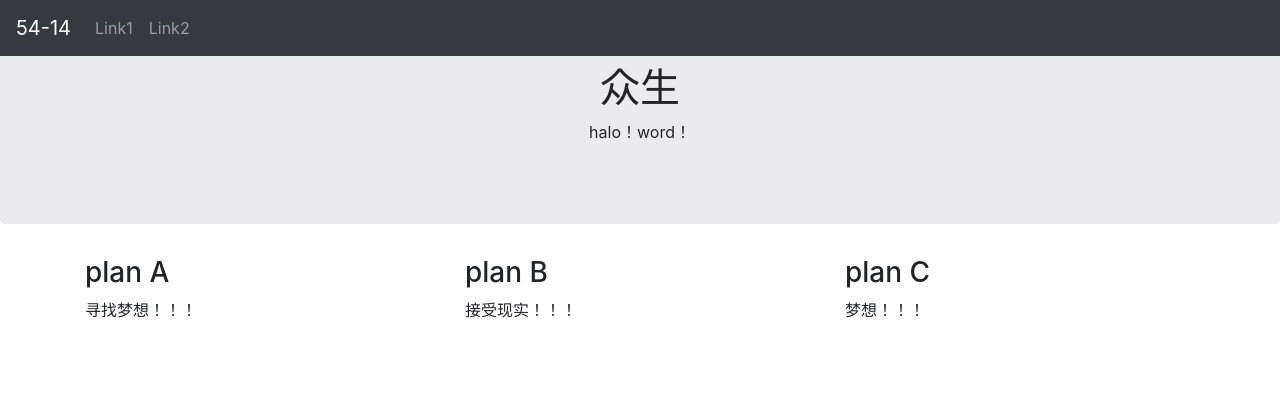
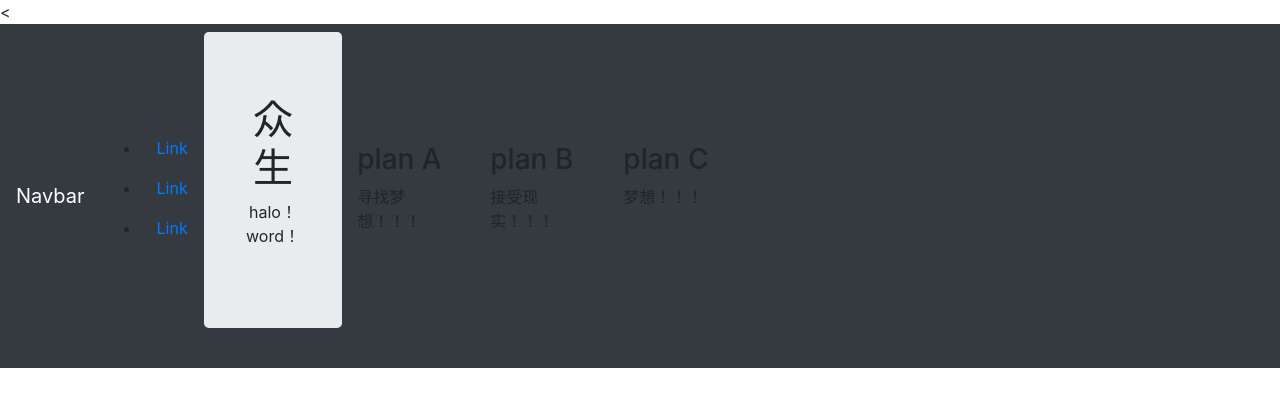
Before and after one commit to 54-14/54-14.github.io, a plain HTML site: page index.html in a window 1280 px wide. Drawn offline with nearby package versions, Linux system fonts and the light colour scheme.

Commit message:
Update index.html

```diff
--- a/index.html
+++ b/index.html
@@ -11,17 +11,24 @@
 </head>
 <body>
 
-<nav class="navbar navbar-expand-sm bg-dark navbar-dark fixed-top">
-  <a class="navbar-brand" href="#">54-14</a>
-  <ul class="navbar-nav">
-    <li class="nav-item">
-      <a class="nav-link" href="#">Link1</a>
-    </li>
-    <li class="nav-item">
-      <a class="nav-link" href="#">Link2</a>
-    </li>
-  </ul>
-</nav>
+<<nav class="navbar navbar-expand-md bg-dark navbar-dark">
+  <a class="navbar-brand" href="#">Navbar</a>
+  <button class="navbar-toggler" type="button" data-toggle="collapse" data-target="#collapsibleNavbar">
+    <span class="navbar-toggler-icon"></span>
+  </button>
+  <div class="collapse navbar-collapse" id="collapsibleNavbar">
+    <ul class="54-14">
+      <li class="nav-item">
+        <a class="nav-link" href="#">Link</a>
+      </li>
+      <li class="nav-item">
+        <a class="nav-link" href="#">Link</a>
+      </li>
+      <li class="nav-item">
+        <a class="nav-link" href="#">Link</a>
+      </li>
+    </ul>
+  </div>
 
 <div class="jumbotron text-center">
   <h1>众生</h1>
```
